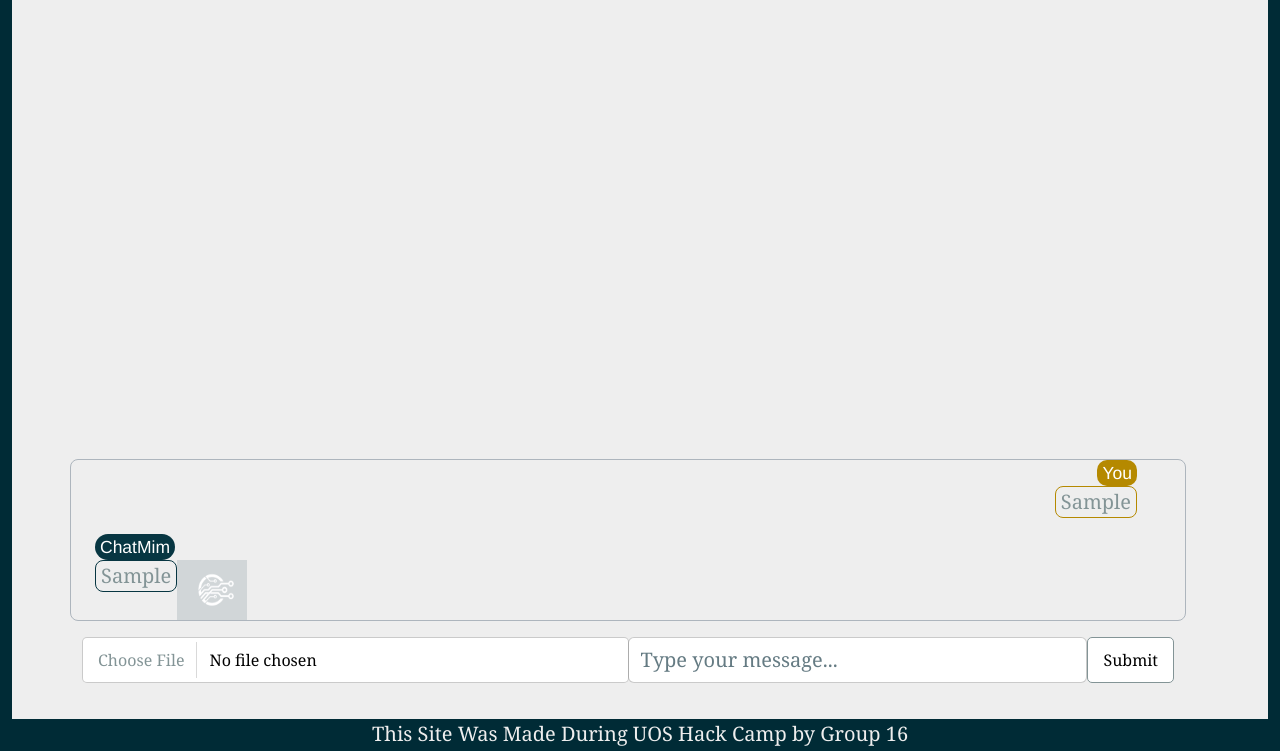
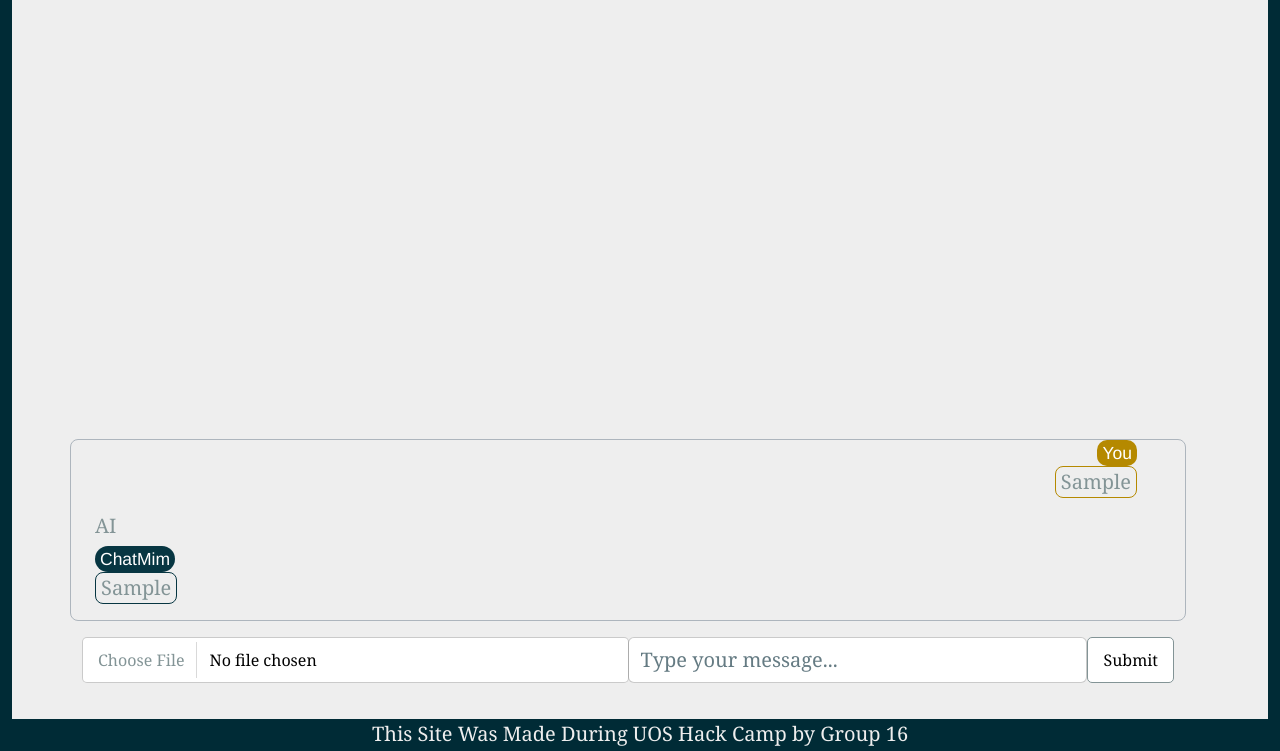
Before and after one commit to Beasta2768/HackCamp, a PHP site: page / in a window 1280 px wide. Shown: the part 49-800 px from the top of the page. Run offline with PHP 8.4, Linux system fonts and the light colour scheme; tables that the repository leaves empty or names only in its code hold one stand-in row (values such as "Sample post"); some web fonts are replaced.

Commit message:
Removed logo, will fix

```diff
--- a/Models/ConversationsDataSet.php
+++ b/Models/ConversationsDataSet.php
@@ -23,7 +23,7 @@ class ConversationsDataSet
     }
 
     public function storeConversation($prompt,$response, $typeOfChat){
-        $sqlQuery = 'insert into conversations (prompt, response, typeOfChat) values (?,?,?);';
+        $sqlQuery = 'insert into conversations (prompt, response, typeOfChat,timeSent) values (?,?,?,"5");';
 
         $statement = $this->_dbHandle->prepare($sqlQuery); // prepare a PDO statement
         $statement->bindParam(1,$prompt);
--- a/Views/index.phtml
+++ b/Views/index.phtml
@@ -41,13 +41,13 @@
                     <p class="float-end border border-primary "><?php echo $msg->getPrompt() ?></p>
                 </div>
 
-
+                <h5>AI</h5>
                 <div class="ai-title">
 
                     <small class="float-start bg-dark w-auto mx-0">ChatMim</small>
                 </div>
                 <div class="ai_answer">
-                    <img  src="../Images/AILogo.png" width="70px" height="60px" alt="AI">
+
                     <p class="float-start border border-dark "><?php echo $msg->getResponse() ?></p>
                 </div>
             <?php endforeach; ?>
--- a/css/style.css
+++ b/css/style.css
@@ -123,6 +123,7 @@ img#logo {
 .container2 {
     max-height: 75vh;
     overflow: auto;
+    flex-direction:column-reverse;
 }
 
 :root {
--- a/index.php
+++ b/index.php
@@ -16,8 +16,8 @@ $view->chats = $newChat->fetchAllChats();
 $view->callError = false;
 
 if (isset($_POST['submit'])) {
-    sleep(2);
-/*    $prompt = str_replace(" ","%20",htmlentities($_POST['chatMsg']));
+/*
+    $prompt = str_replace(" ","%20",htmlentities($_POST['chatMsg']));
 
     curl_setopt($ch, CURLOPT_URL, "http://realmheart.pythonanywhere.com/?prompt=".$prompt);
     curl_setopt($ch, CURLOPT_RETURNTRANSFER, true);
@@ -28,7 +28,7 @@ if (isset($_POST['submit'])) {
     $response = json_decode($curl_data);
 
     if(isset($response)){
-    $conversations->storeConversation(htmlentities($_POST['chatMsg']),$response->response, 1);
+    $conversations->storeConversation(htmlentities($_POST['chatMsg']),$response->response, 1,5);
     $view->conversations = $conversations->fetchAllConversations();
     } else{
         $view->callError = true;
```
